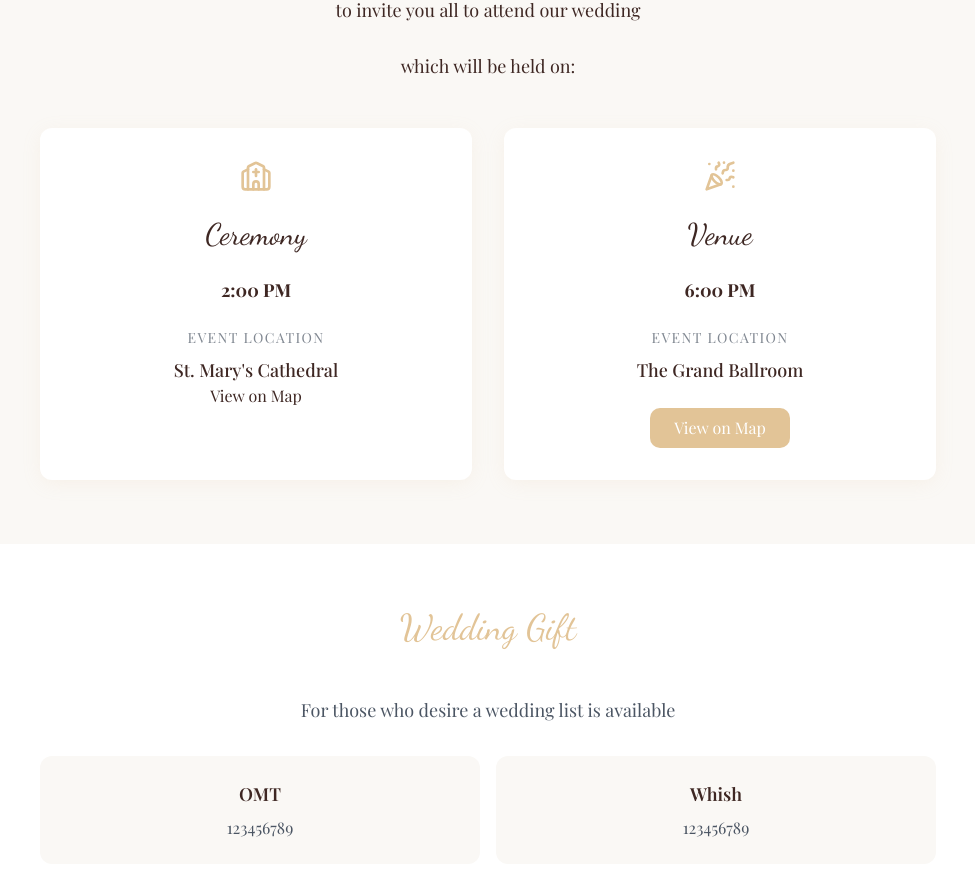
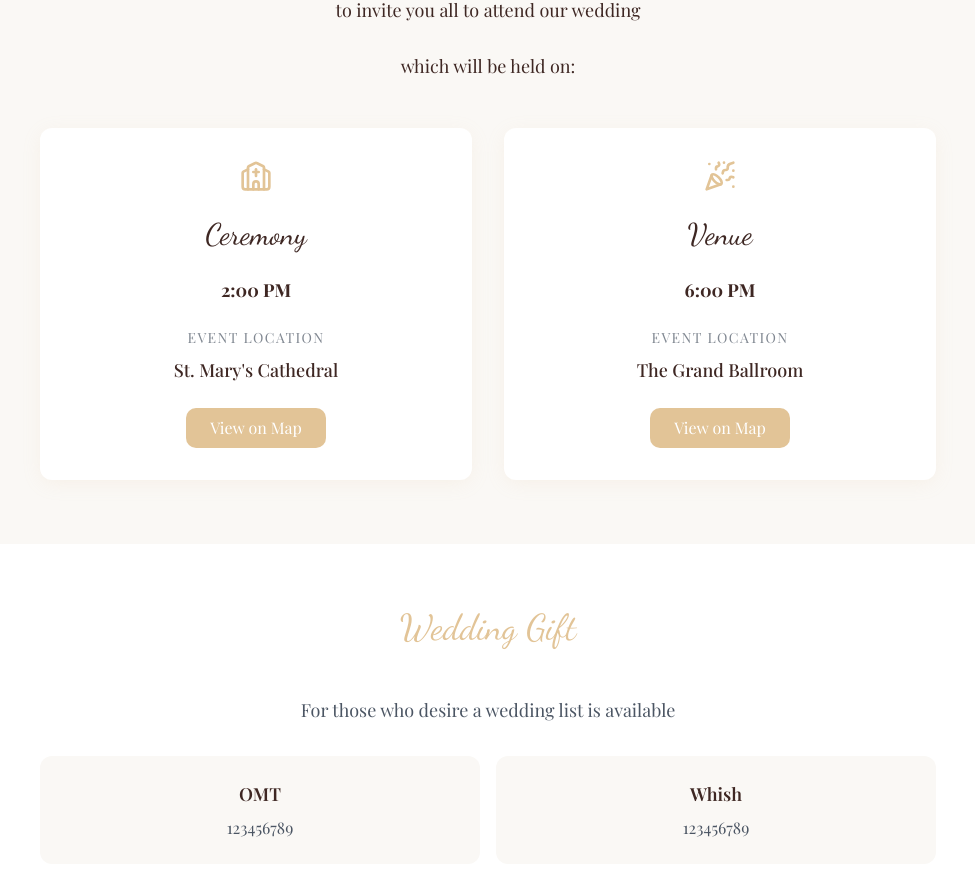
Before and after one commit to nazihsaba/vows-voyage-creator, a React (Vite) app: page /preview/modern-romance in a window 1280 px wide. Shown: the part 2000-2876 px from the top of the page, without its empty margins (152-1127 px from the left). Built offline with nearby package versions, Linux system fonts and the light colour scheme; the HTML template or start-up script is replaced by a standard one.

Commit message:
Code edited in Lovable Code Editor
Edited UI in Lovable

```diff
--- a/src/components/templates/ModernRomancePreview.tsx
+++ b/src/components/templates/ModernRomancePreview.tsx
@@ -20,14 +20,14 @@ const staticLocations = [
     type: "ceremony",
     location_name: "St. Mary's Cathedral",
     time: "2:00 PM",
-    location_link: "https://maps.google.com",
+    location_link: "",
   },
   {
     id: "2",
     type: "venue",
     location_name: "The Grand Ballroom",
     time: "6:00 PM",
-    location_link: "https://maps.google.com",
+    location_link: "",
   },
 ];
 
@@ -203,12 +203,20 @@ export const ModernRomancePreview = () => {
                   <Church className="w-8 h-8 text-primary" />
                 </div>
                 <h3 className="text-template-heading mb-2 text-[#3e2723]">Ceremony</h3>
+
                 <p className="text-template-body font-bold text-[#3e2723]">{ceremony.time}</p>
                 <div className="space-y-2">
                   <p className="text-template-small text-gray-600">Event Location</p>
                   <p className="text-template-body font-medium text-[#3e2723]">{ceremony.location_name}</p>
                 </div>
-                View on Map
+                <a
+                  href={ceremony.location_link}
+                  target="_blank"
+                  rel="noopener noreferrer"
+                  className="inline-block bg-primary text-white px-6 py-2 rounded-md transition-colors"
+                >
+                  View on Map
+                </a>
               </div>
             )}
             {venue && (
```
